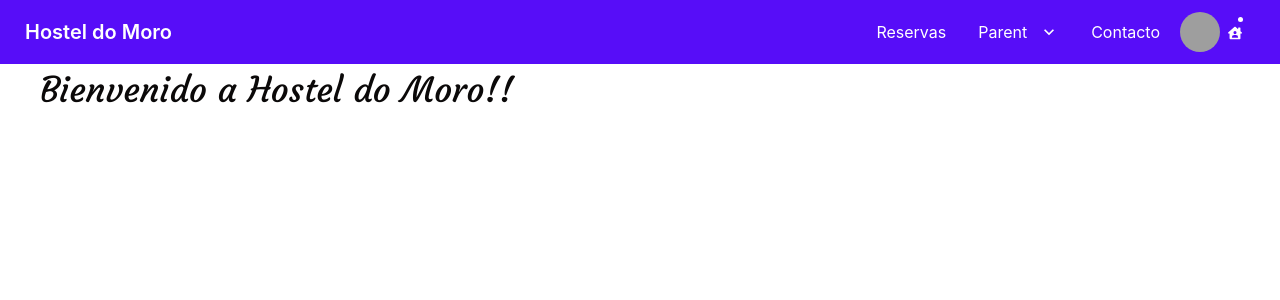
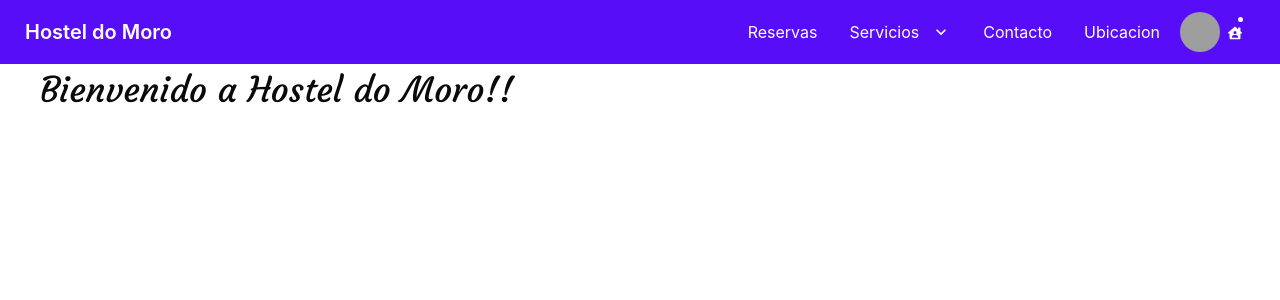
Before and after one commit to MelisaHRocha/coderHouseREACTJS, a React (Create React App) app: page / in a window 1280 px wide. Shown: the top 300 px of the page. Built offline with nearby package versions, Linux system fonts and the light colour scheme; grey boxes are pictures that could not be loaded.

Commit message:
Refactor

```diff
--- a/src/components/NavBar.js
+++ b/src/components/NavBar.js
@@ -22,16 +22,18 @@ function NavBar(){
                     <li><a>Reservas</a></li>
                     <li tabIndex={0}>
                         <a>
-                        Parent
+                        Servicios
                         <svg className="fill-current" xmlns="http://www.w3.org/2000/svg" width="20" height="20" viewBox="0 0 24 24"><path d="M7.41,8.58L12,13.17L16.59,8.58L18,10L12,16L6,10L7.41,8.58Z"/></svg>
                         </a>
                         <ul className="p-2 bg-primary text-primary-content">
-                        <li><a>Submenu 1</a></li>
-                        <li><a>Submenu 2</a></li>
+                        <li><a>Piscina</a></li>
+                        <li><a>Nature Views</a></li>
+                        <li><a>Galeria</a></li>
 
                         </ul>
                     </li>
                     <li><a>Contacto</a></li>
+                    <li><a>Ubicacion</a></li>
 
                     </ul>
                     <label tabIndex={0} className="btn btn-ghost btn-circle avatar">
```
